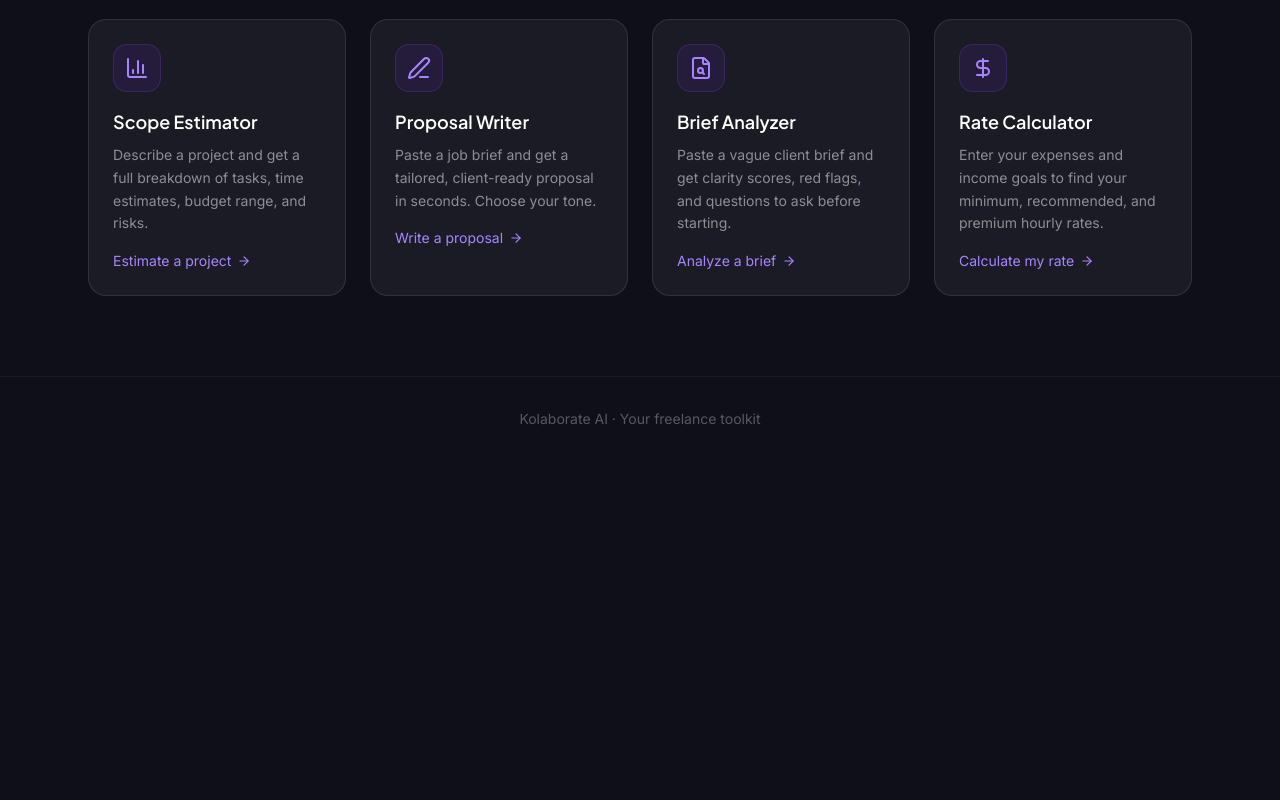
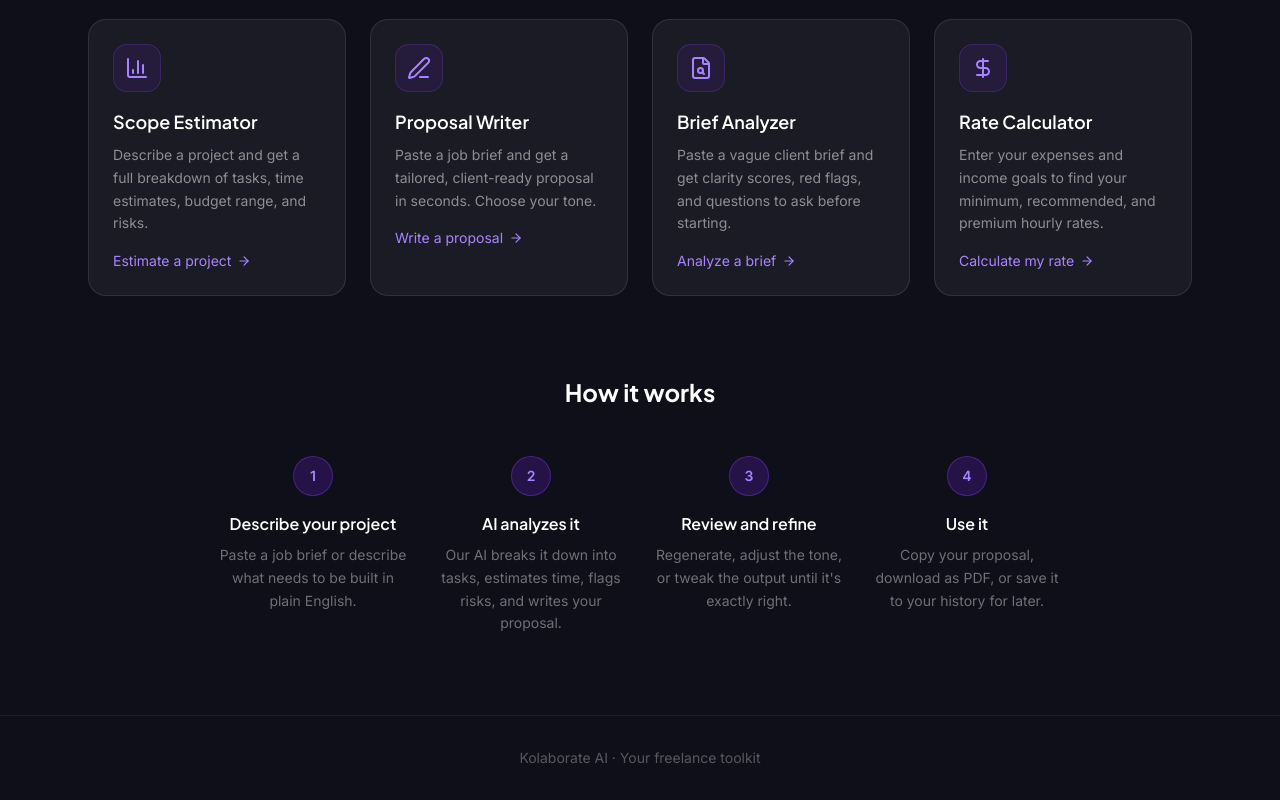
Before and after one commit to komuntaleliz152/Kolascope, a Next.js app in the folder kolaborate-ai/: page / in a window 1280 px wide. Shown: the part 508-1308 px from the top of the page. Before the commit the page ends 969 px from the top, so only its background shows below. Built offline with nearby package versions, Linux system fonts and the light colour scheme; no server answers.

Commit message:
custom 404 page

```diff
--- /dev/null
+++ b/kolaborate-ai/src/app/not-found.tsx
@@ -0,0 +1,23 @@
+import Link from "next/link";
+import { ArrowLeft, Sparkles } from "lucide-react";
+
+export default function NotFound() {
+  return (
+    <main className="min-h-screen bg-[#0f0f1a] flex flex-col items-center justify-center px-6 text-center">
+      <div className="w-16 h-16 rounded-2xl bg-violet-600/20 border border-violet-500/30 flex items-center justify-center mb-6">
+        <Sparkles className="w-8 h-8 text-violet-400" />
+      </div>
+      <h1 className="text-6xl font-extrabold text-violet-500 mb-4">404</h1>
+      <h2 className="text-2xl font-bold mb-3">Page not found</h2>
+      <p className="text-white/40 max-w-sm mb-8">
+        This page doesn't exist. Head back to the toolkit and keep building.
+      </p>
+      <Link
+        href="/"
+        className="inline-flex items-center gap-2 bg-violet-600 hover:bg-violet-700 text-white px-5 py-2.5 rounded-xl font-medium transition-all"
+      >
+        <ArrowLeft className="w-4 h-4" /> Back to home
+      </Link>
+    </main>
+  );
+}
--- a/kolaborate-ai/src/app/page.tsx
+++ b/kolaborate-ai/src/app/page.tsx
@@ -74,6 +74,27 @@ export default function Home() {
         </div>
       </section>
 
+      {/* How it works */}
+      <section className="max-w-4xl mx-auto px-6 pb-20">
+        <h2 className="text-2xl font-bold text-center mb-12">How it works</h2>
+        <div className="grid md:grid-cols-4 gap-6">
+          {[
+            { step: "1", title: "Describe your project", desc: "Paste a job brief or describe what needs to be built in plain English." },
+            { step: "2", title: "AI analyzes it", desc: "Our AI breaks it down into tasks, estimates time, flags risks, and writes your proposal." },
+            { step: "3", title: "Review and refine", desc: "Regenerate, adjust the tone, or tweak the output until it's exactly right." },
+            { step: "4", title: "Use it", desc: "Copy your proposal, download as PDF, or save it to your history for later." },
+          ].map((item) => (
+            <div key={item.step} className="text-center">
+              <div className="w-10 h-10 rounded-full bg-violet-600/20 border border-violet-500/30 flex items-center justify-center mx-auto mb-4">
+                <span className="text-sm font-bold text-violet-400">{item.step}</span>
+              </div>
+              <h3 className="font-semibold mb-2">{item.title}</h3>
+              <p className="text-sm text-white/40 leading-relaxed">{item.desc}</p>
+            </div>
+          ))}
+        </div>
+      </section>
+
       {/* Footer */}
       <footer className="text-center text-sm text-white/30 py-8 border-t border-white/5">
         Kolaborate AI · Your freelance toolkit
```
